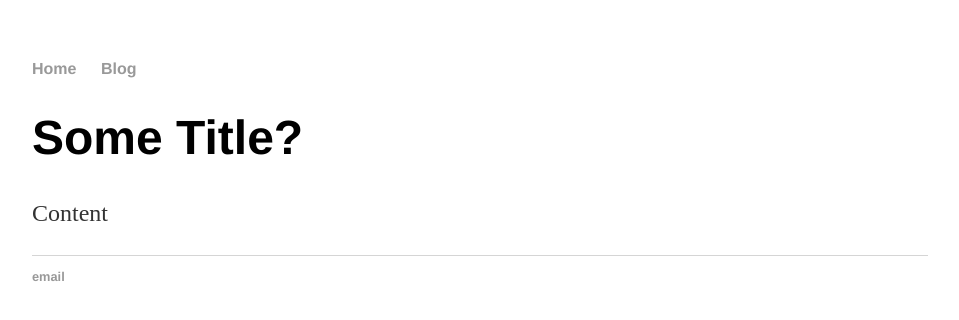
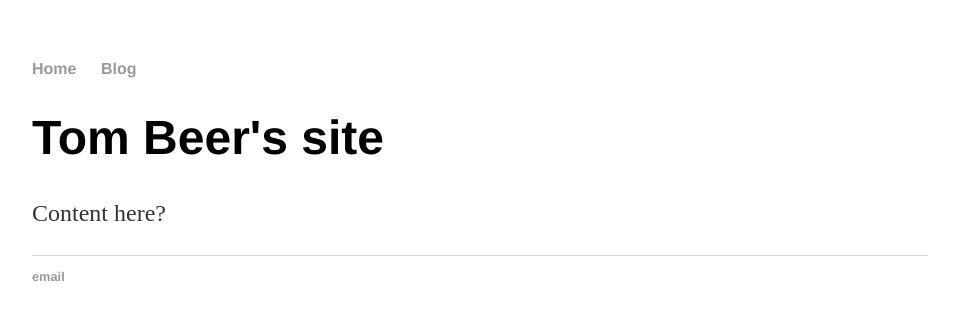
Before and after one commit to tom-beer/tom-beer.github.io, a Jekyll site: the page built from index.html, in a window 1280 px wide. Shown: the top 320 px of the page, without its empty margins (160-1119 px from the left). Built offline with Jekyll 4.4.1, drawn with Linux system fonts in a browser that asks for light colours.

Commit message:
Update index.html

```diff
--- a/index.html
+++ b/index.html
@@ -3,6 +3,6 @@ layout: default
 title: Tom Beer - Under Construction
 ---
 <div class="blurb">
-	<h1>Some Title?</h1>
-	<p>Content</a></p>
+	<h1>Tom Beer's site</h1>
+	<p>Content here?</a></p>
 </div><!-- /.blurb -->
```
